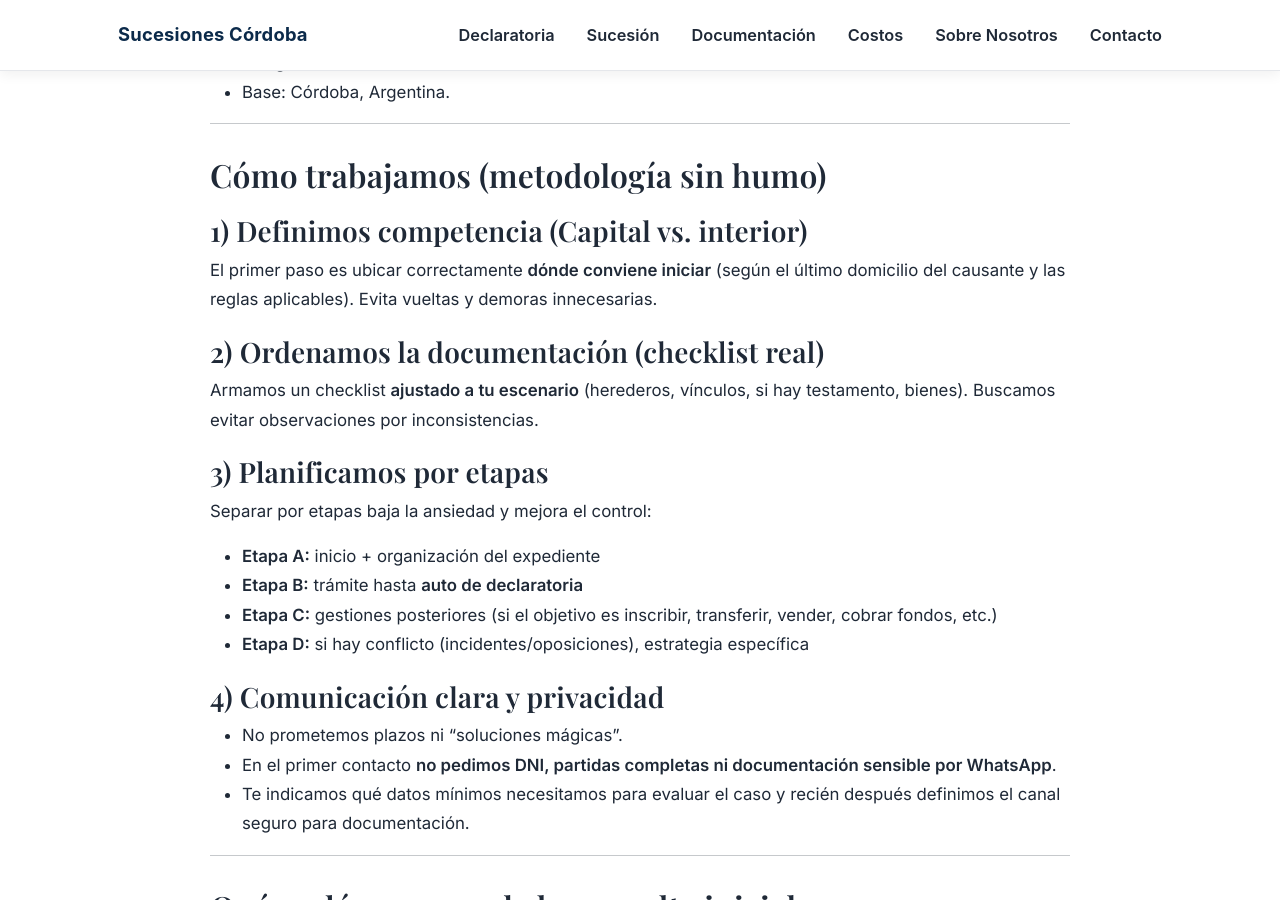
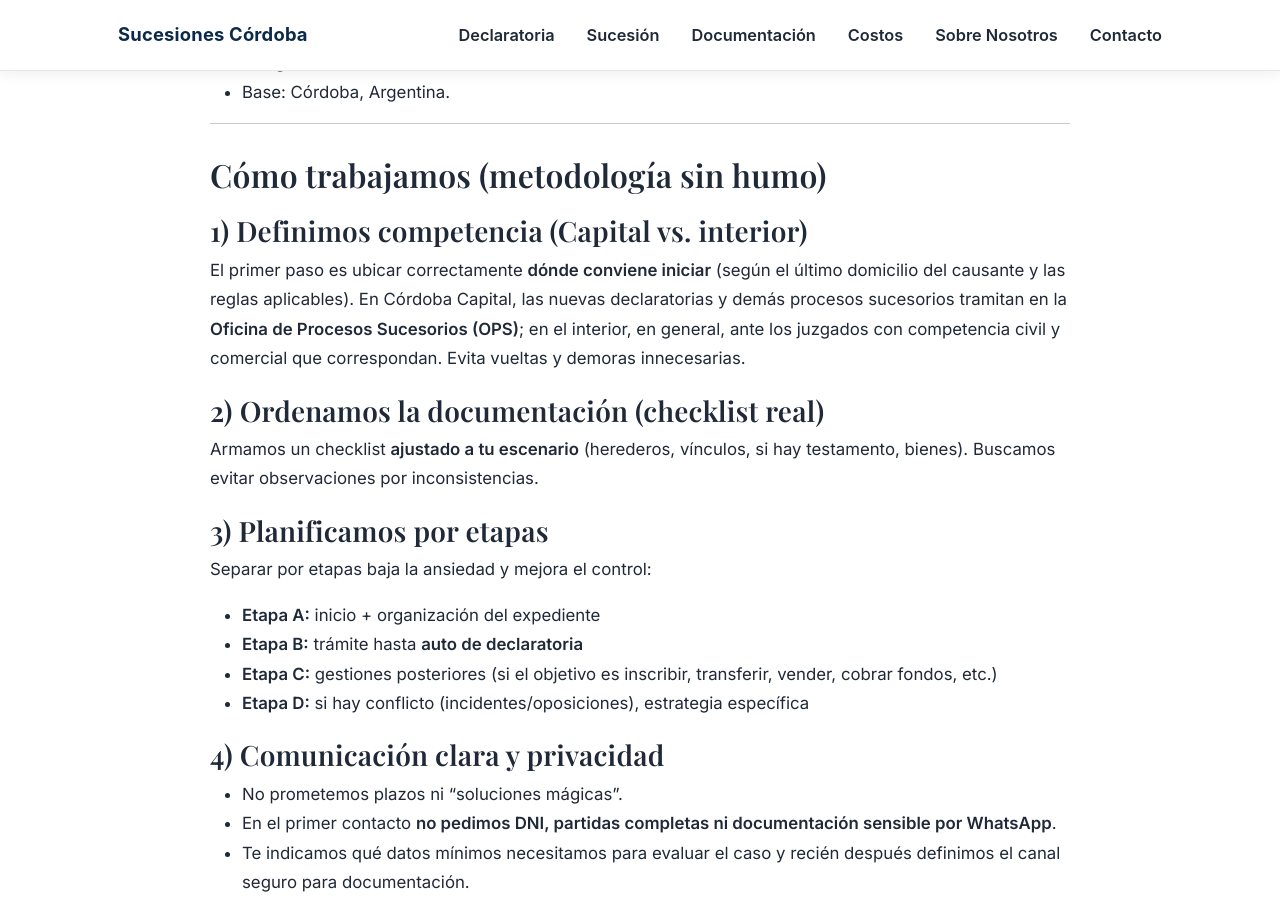
Before and after one commit to Elitedomainsx/sucesionescordoba, a Jekyll site: the page built from sobre-nosotros.md, in a window 1280 px wide and 900 px high, scrolled down 1712 px. Built offline with Jekyll 4.4.1, drawn with Linux system fonts in a browser that asks for light colours.

Commit message:
Update sobre-nosotros.md

```diff
--- a/sobre-nosotros.md
+++ b/sobre-nosotros.md
@@ -7,13 +7,13 @@ hide_attorneys_trust_box: true
 quick: "Somos un estudio con foco en sucesiones y declaratoria de herederos en Córdoba. Trabajamos con un método claro: definir competencia, ordenar documentación y planificar por etapas (declaratoria y lo posterior según bienes), con comunicación transparente y sin promesas de plazos."
 faq:
   - q: "¿Atienden Córdoba Capital e interior?"
-    a: "Sí. Atendemos Córdoba Capital e interior. Muchas etapas se pueden organizar a distancia y otras dependen del expediente o de organismos intervinientes."
+    a: "Sí. Atendemos Córdoba Capital e interior. En Córdoba Capital, las nuevas declaratorias y demás procesos sucesorios tramitan en la Oficina de Procesos Sucesorios (OPS); en el interior, en general, ante los juzgados con competencia civil y comercial. Muchas etapas se pueden organizar a distancia y otras dependen del expediente o de organismos intervinientes."
   - q: "¿Qué incluye la consulta inicial?"
     a: "Una evaluación orientativa del escenario (herederos, testamento, bienes), checklist de documentación y próximos pasos por etapas. En el primer contacto evitamos pedir documentación sensible por WhatsApp."
   - q: "¿Trabajan con presupuestos por etapas?"
     a: "Sí. Es la forma más clara: inicio y organización → trámite hasta declaratoria → gestiones posteriores (si hacen falta). Si cambia el caso (aparece un heredero, surge conflicto, se incorporan bienes), se actualiza el plan."
   - q: "¿Puedo iniciar si estoy en otra ciudad?"
-    a: "Sí. Coordinamos de forma online cuando sea posible. La necesidad de presencia física o firmas depende del caso y de lo que requiera el expediente."
+    a: "Sí. Coordinamos a distancia cuando sea posible. La necesidad de presencia física, firma o compulsa de documentación original depende del caso y de lo que requiera el expediente u organismo interviniente."
   - q: "¿Garantizan tiempos o resultados?"
     a: "No. En derecho sucesorio los tiempos dependen de documentación, observaciones, herederos, bienes y eventuales conflictos. Nuestro compromiso es el trabajo ordenado, transparente y con buena comunicación."
 ---
@@ -58,7 +58,7 @@ En **Sucesiones Córdoba** nos enfocamos en **sucesiones y declaratoria de hered
 
 ## Cómo trabajamos (metodología sin humo)
 ### 1) Definimos competencia (Capital vs. interior)
-El primer paso es ubicar correctamente **dónde conviene iniciar** (según el último domicilio del causante y las reglas aplicables). Evita vueltas y demoras innecesarias.
+El primer paso es ubicar correctamente **dónde conviene iniciar** (según el último domicilio del causante y las reglas aplicables). En Córdoba Capital, las nuevas declaratorias y demás procesos sucesorios tramitan en la **Oficina de Procesos Sucesorios (OPS)**; en el interior, en general, ante los juzgados con competencia civil y comercial que correspondan. Evita vueltas y demoras innecesarias.
 
 ### 2) Ordenamos la documentación (checklist real)
 Armamos un checklist **ajustado a tu escenario** (herederos, vínculos, si hay testamento, bienes). Buscamos evitar observaciones por inconsistencias.
```
